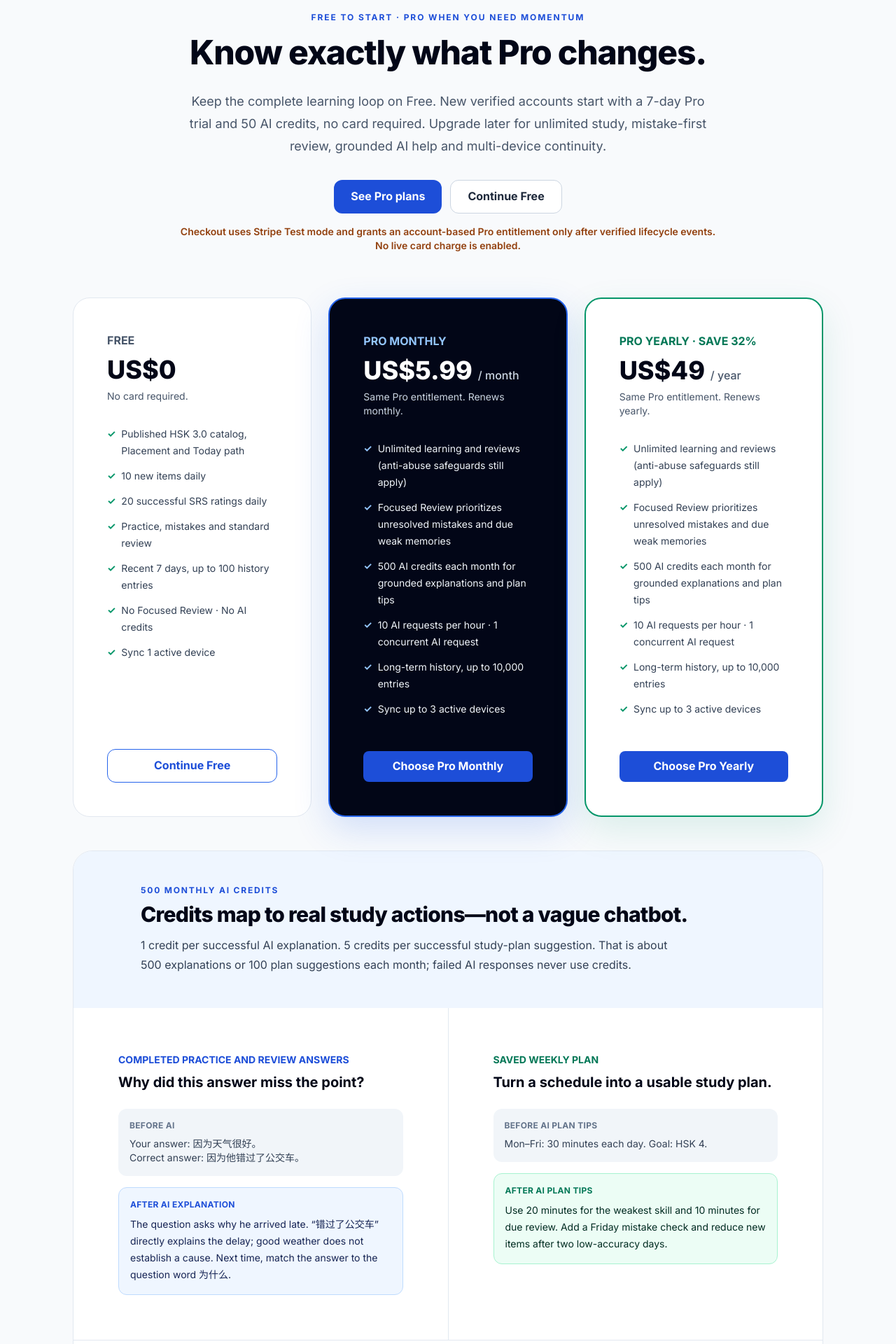
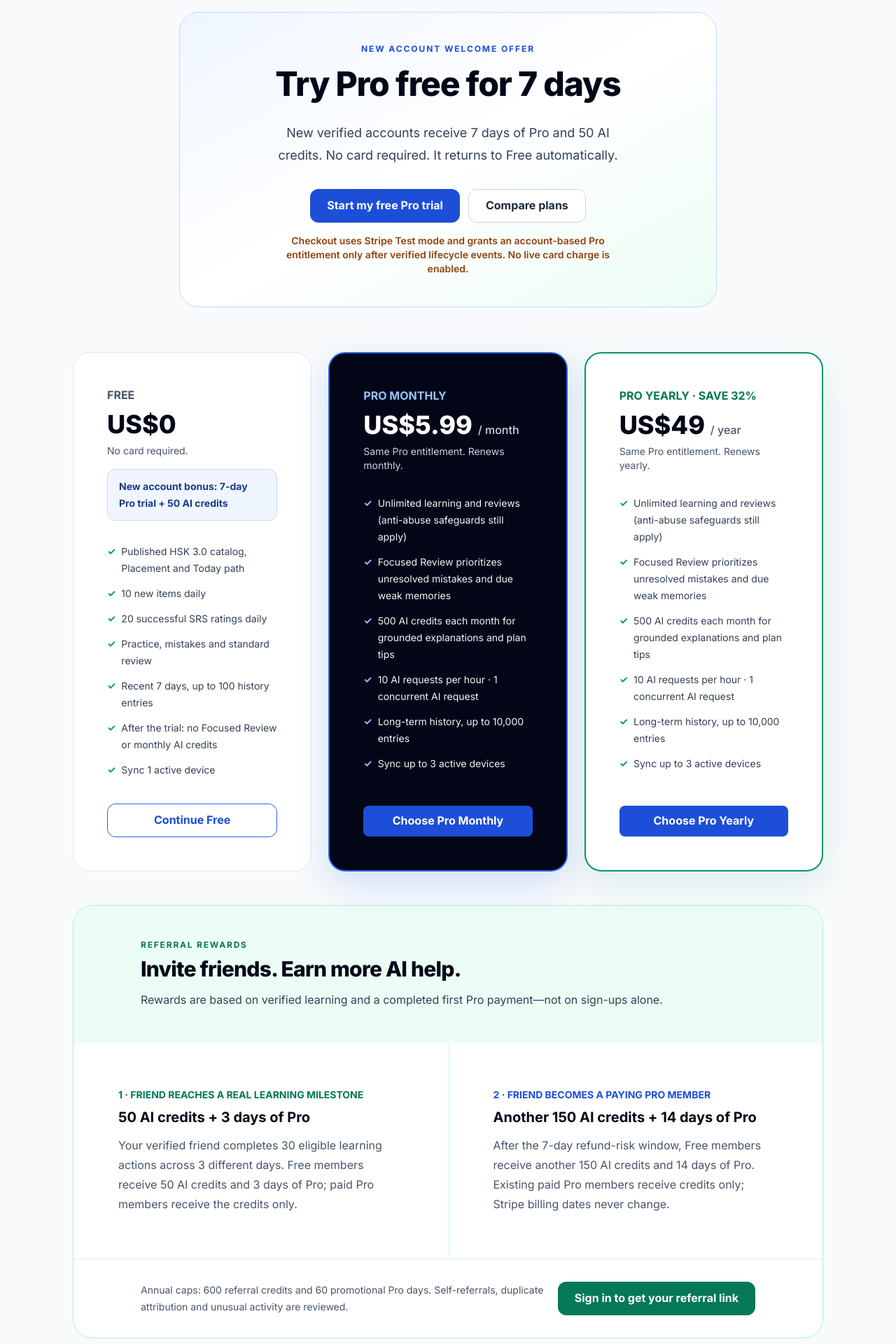
Before and after one commit to AImilesChen/hskkit, a Next.js app: page /pricing in a window 1280 px wide. Shown: the part 120-2040 px from the top of the page at 70% size. Built offline with nearby package versions, Linux system fonts and the light colour scheme; no server answers.

Commit message:
feat: surface Pro trial and referral rewards

```diff
--- a/src/app/account/account-client.tsx
+++ b/src/app/account/account-client.tsx
@@ -20,6 +20,18 @@ function syncDeviceId() {
   const created = crypto.randomUUID();
   localStorage.setItem("hskkit_device", created);
   return created;
+}
+
+function referralProgress(item: any) {
+  if (item.status === "blocked") return "Not eligible";
+  if (item.risk_status !== "clear") return "Under review";
+  if (item.status === "paid") return "Reward issued";
+  if (item.status === "paid_pending") {
+    const availableAt = item.paid_at ? new Date(Date.parse(item.paid_at) + 7 * 86_400_000).toLocaleDateString() : "after the 7-day refund-risk window";
+    return `Paid reward pending · available ${availableAt}`;
+  }
+  if (item.status === "qualified") return "Reward issued · first paid reward not started";
+  return `${Math.min(Number(item.learning_days ?? 0), 3)}/3 learning days · ${Math.min(Number(item.learning_units ?? 0), 30)}/30 learning actions`;
 }
 
 export default function AccountClient() {
@@ -117,6 +129,13 @@ export default function AccountClient() {
       <p className="mt-2 max-w-2xl">{subscription?.capabilities?.tier === "pro" ? "Your Focused Review, AI credits, higher-volume study and three-device sync are active now." : "Stripe accepted the test checkout. We are waiting for the signed webhook to activate the account entitlement; refresh this page shortly."}</p>
       {subscription?.capabilities?.tier === "pro" && <div className="mt-5 flex flex-wrap gap-3"><Link className="btn" href="/review">Start Focused Review</Link><Link className="btn secondary" href="/mistakes">Open AI Explanation</Link><Link className="btn secondary" href="/planner">Open Planner AI tips</Link></div>}
     </section>}
+    {view.account?.status === "active" && referrals?.access?.source === "trial" && <section className="mb-6 rounded-[24px] border border-blue-200 bg-blue-50 p-6 text-blue-950" role="status">
+      <p className="text-sm font-bold text-blue-800">WELCOME TRIAL ACTIVE</p>
+      <h2 className="mt-2 text-2xl font-extrabold">Your 7-day Pro trial is active</h2>
+      <p className="mt-2 max-w-2xl">{typeof aiQuota?.quota?.remaining === "number" && <><strong>{aiQuota.quota.remaining}</strong> trial AI credits available · </>}Pro study and review access enabled until {new Date(referrals.access.endsAt).toLocaleString()}.</p>
+      <p className="mt-2 text-sm font-semibold">No card stored · no automatic charge.</p>
+      <div className="mt-5 flex flex-wrap gap-3"><Link className="btn" href="/review">Start Focused Review</Link><Link className="btn secondary" href="/pricing#ai-value">See what AI credits can do</Link></div>
+    </section>}
 
     {!view.account ? <div className="mx-auto max-w-2xl">
       <section className="card account-form">
@@ -165,7 +184,7 @@ export default function AccountClient() {
         <div className="account-actions"><button className="btn" disabled={busy || !referrals?.sharePath} onClick={() => void act(async () => { await navigator.clipboard.writeText(`${window.location.origin}${referrals.sharePath}`); return {}; }, "Referral link copied.")}>Copy referral link</button></div>
         <p><strong>{referrals?.bonusCredits ?? 0} bonus AI credits</strong> available until the next reset on {referrals?.bonusExpiresAt ? new Date(referrals.bonusExpiresAt).toLocaleDateString() : "—"}.</p>
         <p className="account-note">Qualified learning reward: 50 bonus credits plus 3 Pro days when you do not already have paid Pro. First paid subscription reward: another 150 credits plus 14 Pro days after the 7-day refund-risk window. Paid subscribers receive credits only; Stripe billing dates never change. Annual caps: 600 credits and 60 promotional Pro days.</p>
-        {!!referrals?.referrals?.length && <ul>{referrals.referrals.map((item: any) => <li key={item.id}>{item.referred_name ?? "Friend"} · {item.status}{item.risk_status !== "clear" ? " · under review" : ""}</li>)}</ul>}
+        {!!referrals?.referrals?.length && <ul className="mt-4 grid gap-3">{referrals.referrals.map((item: any) => <li key={item.id} className="rounded-xl border border-slate-200 bg-slate-50 p-3"><strong>{item.referred_name ?? "Friend"}</strong><span className="mt-1 block text-sm text-slate-600">{referralProgress(item)}</span></li>)}</ul>}
       </section>
       <section className="card">
         <h2>Billing</h2>
--- a/src/app/pricing/page.tsx
+++ b/src/app/pricing/page.tsx
@@ -22,23 +22,24 @@ const freeBenefits = [
   "20 successful SRS ratings daily",
   "Practice, mistakes and standard review",
   "Recent 7 days, up to 100 history entries",
-  "No Focused Review · No AI credits",
+  "After the trial: no Focused Review or monthly AI credits",
   "Sync 1 active device",
 ];
 
 export default function PricingPage() {
   return <><SiteHeader /><main className="mx-auto w-full max-w-[1120px] px-5 py-10 sm:py-16">
-    <header className="mx-auto max-w-3xl text-center">
-      <p className="text-xs font-bold uppercase tracking-[0.16em] text-blue-700">Free to start · Pro when you need momentum</p>
-      <h1 className="mt-3 text-[34px] font-extrabold leading-tight tracking-tight text-slate-950 sm:text-[48px]">Know exactly what Pro changes.</h1>
-      <p className="mt-5 max-w-3xl text-lg leading-8 text-slate-600">Keep the complete learning loop on Free. New verified accounts start with a 7-day Pro trial and 50 AI credits, no card required. Upgrade later for unlimited study, mistake-first review, grounded AI help and multi-device continuity.</p>
-      <div className="mt-6 flex flex-wrap justify-center gap-3"><Link href="#plans" className="inline-flex min-h-12 items-center justify-center rounded-xl bg-blue-700 px-5 font-bold text-white">See Pro plans</Link><Link href="/today" className="inline-flex min-h-12 items-center justify-center rounded-xl border border-slate-300 bg-white px-5 font-bold text-slate-800">Continue Free</Link></div>
+    <header className="mx-auto max-w-3xl rounded-[28px] border border-blue-200 bg-gradient-to-br from-blue-50 via-white to-emerald-50 px-6 py-8 text-center sm:px-10 sm:py-11">
+      <p className="text-xs font-bold uppercase tracking-[0.16em] text-blue-700">New account welcome offer</p>
+      <h1 className="mt-3 text-[34px] font-extrabold leading-tight tracking-tight text-slate-950 sm:text-[48px]">Try Pro free for 7 days</h1>
+      <p className="mx-auto mt-5 max-w-2xl text-lg leading-8 text-slate-700">New verified accounts receive 7 days of Pro and 50 AI credits. No card required. It returns to Free automatically.</p>
+      <div className="mt-6 flex flex-wrap justify-center gap-3"><Link href="/login?returnTo=%2Faccount" className="inline-flex min-h-12 items-center justify-center rounded-xl bg-blue-700 px-5 font-bold text-white">Start my free Pro trial</Link><Link href="#plans" className="inline-flex min-h-12 items-center justify-center rounded-xl border border-slate-300 bg-white px-5 font-bold text-slate-800">Compare plans</Link></div>
       <p className="mt-4 text-sm font-semibold text-amber-800">Checkout uses Stripe Test mode and grants an account-based Pro entitlement only after verified lifecycle events. No live card charge is enabled.</p>
     </header>
 
     <section id="plans" className="mt-8 grid scroll-mt-24 gap-5 lg:grid-cols-3" aria-label="Plans">
       <article className="flex h-full flex-col rounded-[24px] border border-slate-200 bg-white p-6 sm:p-7">
         <p className="font-bold text-slate-600">FREE</p><h2 className="mt-2 text-4xl font-extrabold text-slate-950">US$0</h2><p className="mt-2 text-sm text-slate-600">No card required.</p>
+        <p className="mt-4 rounded-xl border border-blue-200 bg-blue-50 px-4 py-3 text-sm font-bold leading-6 text-blue-900">New account bonus: 7-day Pro trial + 50 AI credits</p>
         <ul className="mt-6 grid gap-3 text-sm leading-6 text-slate-700">{freeBenefits.map(item => <li key={item} className="flex gap-2"><span aria-hidden="true" className="font-bold text-emerald-600">✓</span><span>{item}</span></li>)}</ul>
         <Link href="/today" className="mt-auto inline-flex min-h-12 w-full items-center justify-center rounded-xl border border-blue-600 px-5 font-bold text-blue-700">Continue Free</Link>
       </article>
@@ -54,7 +55,16 @@ export default function PricingPage() {
       </article>
     </section>
 
-    <section className="mt-12 overflow-hidden rounded-[28px] border border-slate-200 bg-white" aria-labelledby="ai-value-heading">
+    <section className="mt-12 overflow-hidden rounded-[28px] border border-emerald-200 bg-white" aria-labelledby="referral-heading">
+      <div className="bg-emerald-50 px-6 py-7 sm:px-9"><p className="text-xs font-bold uppercase tracking-[0.15em] text-emerald-700">Referral rewards</p><h2 id="referral-heading" className="mt-2 text-2xl font-extrabold tracking-tight text-slate-950 sm:text-3xl">Invite friends. Earn more AI help.</h2><p className="mt-3 max-w-3xl leading-7 text-slate-700">Rewards are based on verified learning and a completed first Pro payment—not on sign-ups alone.</p></div>
+      <div className="grid gap-px bg-emerald-100 md:grid-cols-2">
+        <article className="bg-white p-6 sm:p-8"><p className="text-sm font-bold text-emerald-700">1 · FRIEND REACHES A REAL LEARNING MILESTONE</p><h3 className="mt-2 text-xl font-bold text-slate-950">50 AI credits + 3 days of Pro</h3><p className="mt-3 leading-7 text-slate-600">Your verified friend completes 30 eligible learning actions across 3 different days. Free members receive 50 AI credits and 3 days of Pro; paid Pro members receive the credits only.</p></article>
+        <article className="bg-white p-6 sm:p-8"><p className="text-sm font-bold text-blue-700">2 · FRIEND BECOMES A PAYING PRO MEMBER</p><h3 className="mt-2 text-xl font-bold text-slate-950">Another 150 AI credits + 14 days of Pro</h3><p className="mt-3 leading-7 text-slate-600">After the 7-day refund-risk window, Free members receive another 150 AI credits and 14 days of Pro. Existing paid Pro members receive credits only; Stripe billing dates never change.</p></article>
+      </div>
+      <div className="flex flex-col items-start gap-3 border-t border-emerald-100 px-6 py-6 sm:flex-row sm:items-center sm:justify-between sm:px-9"><p className="max-w-2xl text-sm leading-6 text-slate-600">Annual caps: 600 referral credits and 60 promotional Pro days. Self-referrals, duplicate attribution and unusual activity are reviewed.</p><Link href="/login?returnTo=%2Faccount" className="inline-flex min-h-12 shrink-0 items-center justify-center rounded-xl bg-emerald-700 px-5 font-bold text-white">Sign in to get your referral link</Link></div>
+    </section>
+
+    <section id="ai-value" className="mt-12 scroll-mt-24 overflow-hidden rounded-[28px] border border-slate-200 bg-white" aria-labelledby="ai-value-heading">
       <div className="bg-blue-50 px-6 py-7 sm:px-9"><p className="text-xs font-bold uppercase tracking-[0.15em] text-blue-700">500 monthly AI credits</p><h2 id="ai-value-heading" className="mt-2 text-2xl font-extrabold tracking-tight text-slate-950 sm:text-3xl">Credits map to real study actions—not a vague chatbot.</h2><p className="mt-3 max-w-3xl leading-7 text-slate-700">1 credit per successful AI explanation. 5 credits per successful study-plan suggestion. That is about 500 explanations or 100 plan suggestions each month; failed AI responses never use credits.</p></div>
       <div className="grid gap-px bg-slate-200 lg:grid-cols-2">
         <article className="bg-white p-6 sm:p-8"><p className="text-sm font-bold text-blue-700">COMPLETED PRACTICE AND REVIEW ANSWERS</p><h3 className="mt-2 text-xl font-bold text-slate-950">Why did this answer miss the point?</h3><div className="mt-5 grid gap-4"><div className="rounded-xl bg-slate-100 p-4"><p className="text-xs font-bold uppercase tracking-wide text-slate-500">Before AI</p><p className="mt-2 text-sm text-slate-700">Your answer: 因为天气很好。<br />Correct answer: 因为他错过了公交车。</p></div><div className="rounded-xl border border-blue-200 bg-blue-50 p-4"><p className="text-xs font-bold uppercase tracking-wide text-blue-700">After AI explanation</p><p className="mt-2 text-sm leading-6 text-blue-950">The question asks why he arrived late. “错过了公交车” directly explains the delay; good weather does not establish a cause. Next time, match the answer to the question word 为什么.</p></div></div></article>
--- a/src/lib/commercial/referral-storage.ts
+++ b/src/lib/commercial/referral-storage.ts
@@ -197,7 +197,7 @@ export async function trialAndReferralSummary(userId: string, now = new Date())
   const db = database();
   await reconcileReferralLearningMilestone(userId, now);
   const referralCode = await codeForUser(userId);
-  const relationshipQuery = "SELECT r.id,r.status,r.risk_status,r.created_at,r.qualified_at,r.paid_at,a.display_name referred_name FROM referral_relationships r JOIN accounts a ON a.user_id=r.referred_user_id WHERE r.referrer_user_id=? ORDER BY r.created_at DESC LIMIT 50";
+  const relationshipQuery = "SELECT r.id,r.status,r.risk_status,r.created_at,r.qualified_at,r.paid_at,a.display_name referred_name,COALESCE((SELECT COUNT(DISTINCT e.local_day) FROM referral_learning_events e WHERE e.relationship_id=r.id),0) learning_days,COALESCE((SELECT SUM(e.units) FROM referral_learning_events e WHERE e.relationship_id=r.id),0) learning_units FROM referral_relationships r JOIN accounts a ON a.user_id=r.referred_user_id WHERE r.referrer_user_id=? ORDER BY r.created_at DESC LIMIT 50";
   let relationshipRows = await db.prepare(relationshipQuery).bind(userId).all<any>();
   let reconciled = false;
   for (const relationship of relationshipRows.results as any[]) {
```
Also changed, not shown: 2 other files (tests, documents, lock files or other folders).
